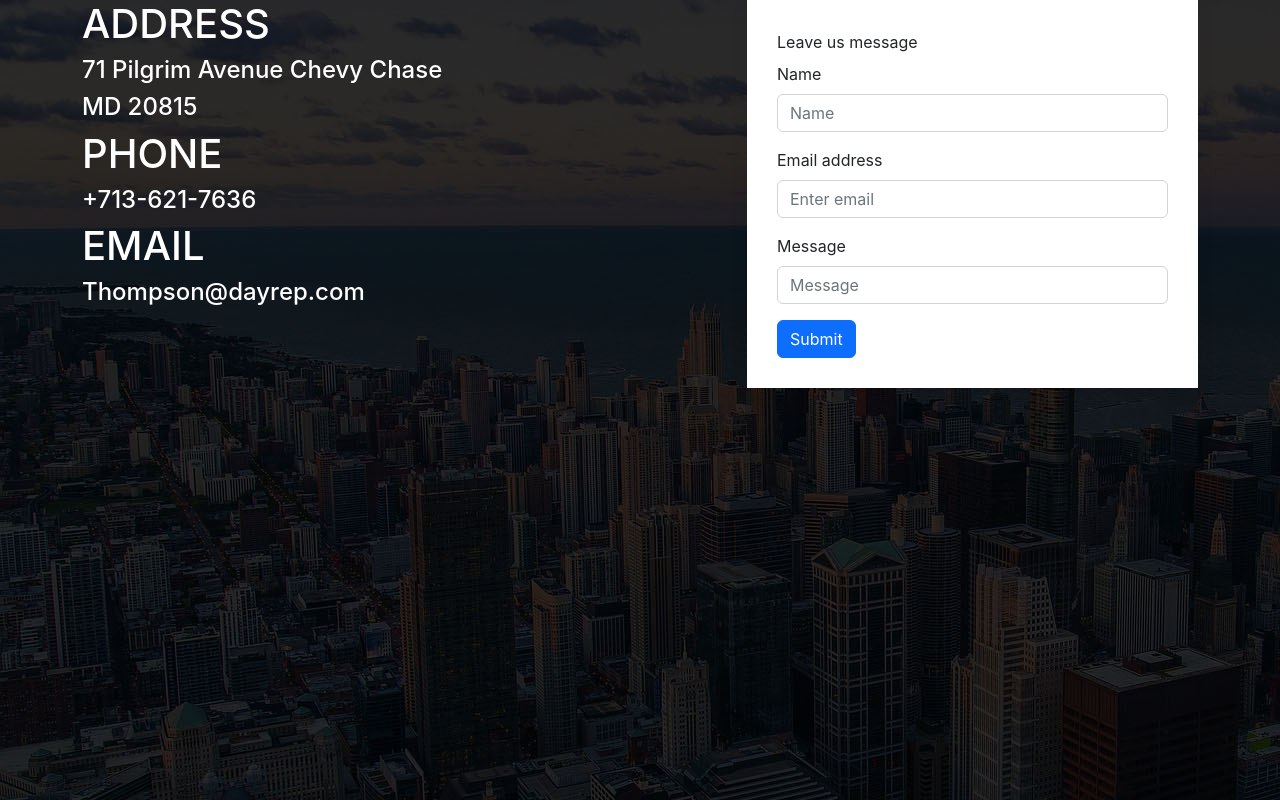
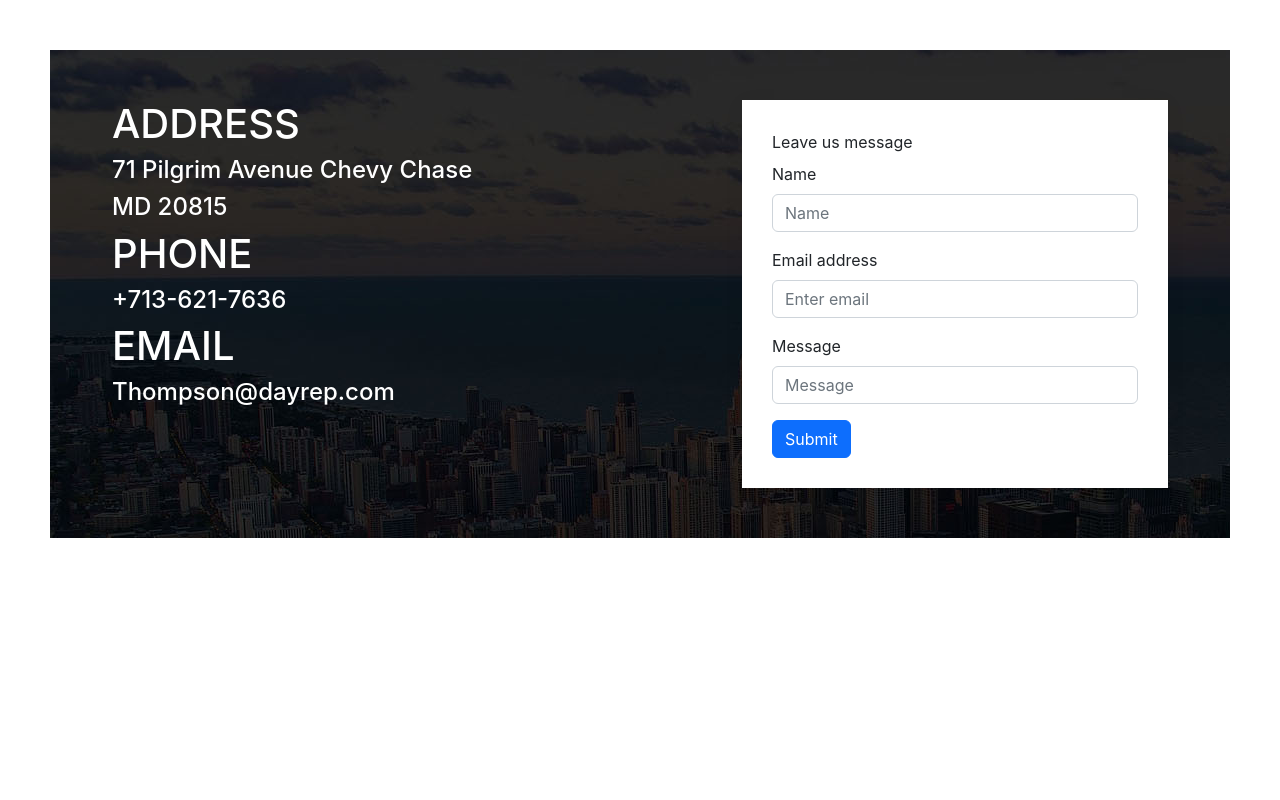
Before and after one commit to triharyoibrahim/fw9-lesson1-frontend, a React (Create React App) app: page /contactus in a window 1280 px wide. Built offline with nearby package versions, Linux system fonts and the light colour scheme.

Commit message:
add some code

```diff
--- a/src/assets/CSS/style.css
+++ b/src/assets/CSS/style.css
@@ -11,4 +11,5 @@
 }
 .position{
     margin: 50px;
+    background-image: url(../../assets/architecture-ge456526d0_1920.jpg);
 }
--- a/src/index.css
+++ b/src/index.css
@@ -1,6 +1,6 @@
 body {
   margin: 0;
-  background-image: url(./assets/architecture-ge456526d0_1920.jpg);
+
   font-family: -apple-system, BlinkMacSystemFont, 'Segoe UI', 'Roboto', 'Oxygen',
     'Ubuntu', 'Cantarell', 'Fira Sans', 'Droid Sans', 'Helvetica Neue',
     sans-serif;
--- a/src/pages/ContactUs.js
+++ b/src/pages/ContactUs.js
@@ -20,7 +20,7 @@ function ContactUs() {
     }
   return (
       <>
-      <main className="postion">
+      <main className="position">
       <Container>
         <Row>
           <Col xs={7}  >
```
